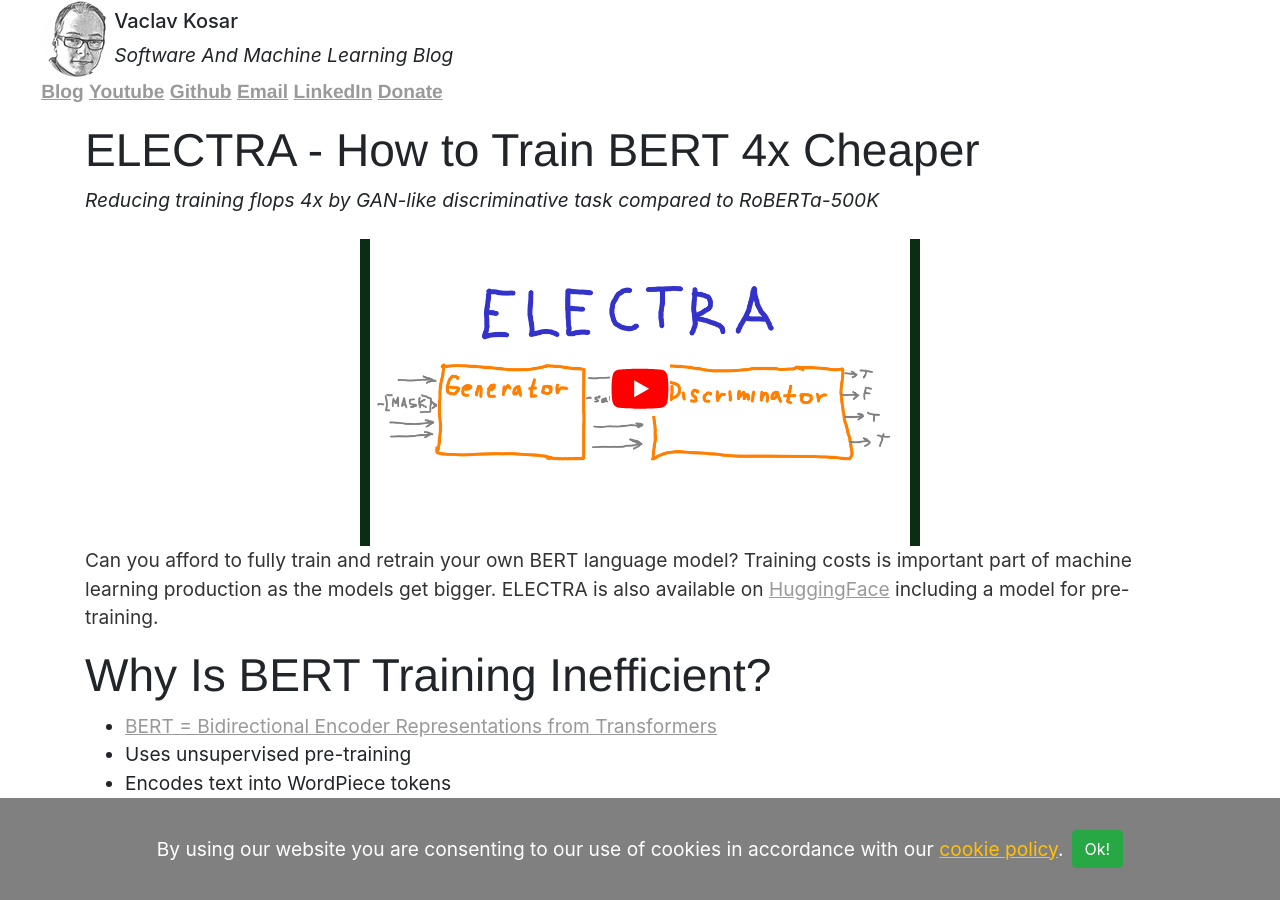
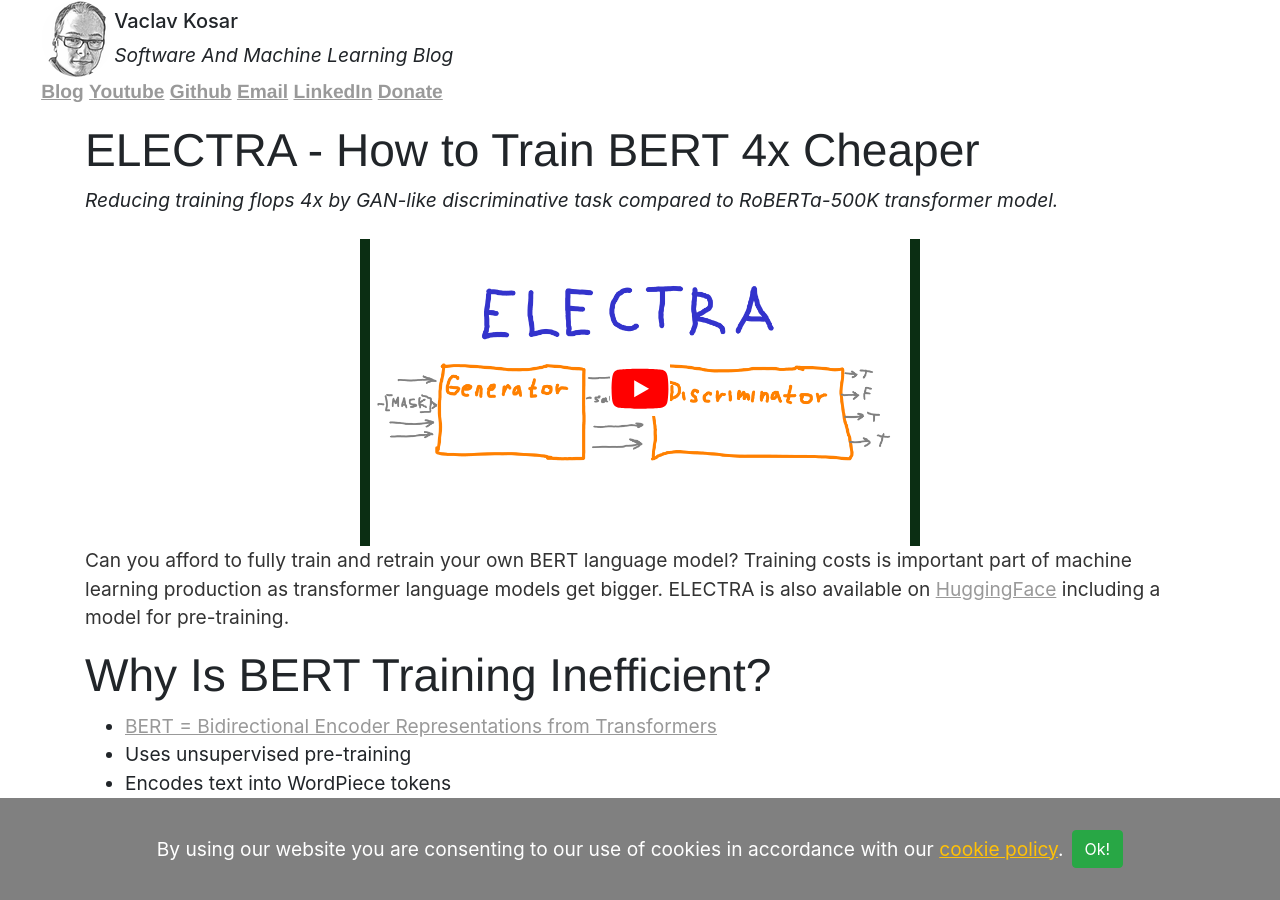
Before and after one commit to vackosar/vackosar.github.io, a Jekyll site: the page built from _posts/2021-10-04-electra-4x-cheaper-bert-training.md, in a window 1280 px wide and 900 px high. Built offline with Jekyll 4.4.1, drawn with Linux system fonts in a browser that asks for light colours.

Commit message:
electra minor edit

```diff
--- a/_posts/2021-10-04-electra-4x-cheaper-bert-training.md
+++ b/_posts/2021-10-04-electra-4x-cheaper-bert-training.md
@@ -3,7 +3,7 @@ layout: post
 title: "ELECTRA - How to Train BERT 4x Cheaper"
 date: 2021-10-04
 categories: ml
-description: Reducing training flops 4x by GAN-like discriminative task compared to RoBERTa-500K
+description: Reducing training flops 4x by GAN-like discriminative task compared to RoBERTa-500K transformer model.
 permalink: /:categories/:title
 image: /images/electra-thumb.png
 video: svDvV97wuiE
@@ -12,7 +12,7 @@ video: svDvV97wuiE
 {% include load_video.html %}
 
 Can you afford to fully train and retrain your own BERT language model?
-Training costs is important part of machine learning production as the models get bigger.
+Training costs is important part of machine learning production as transformer language models get bigger.
 ELECTRA is also available on [HuggingFace](https://huggingface.co/transformers/model_doc/electra.html) including a model for pre-training.
 
 
```
